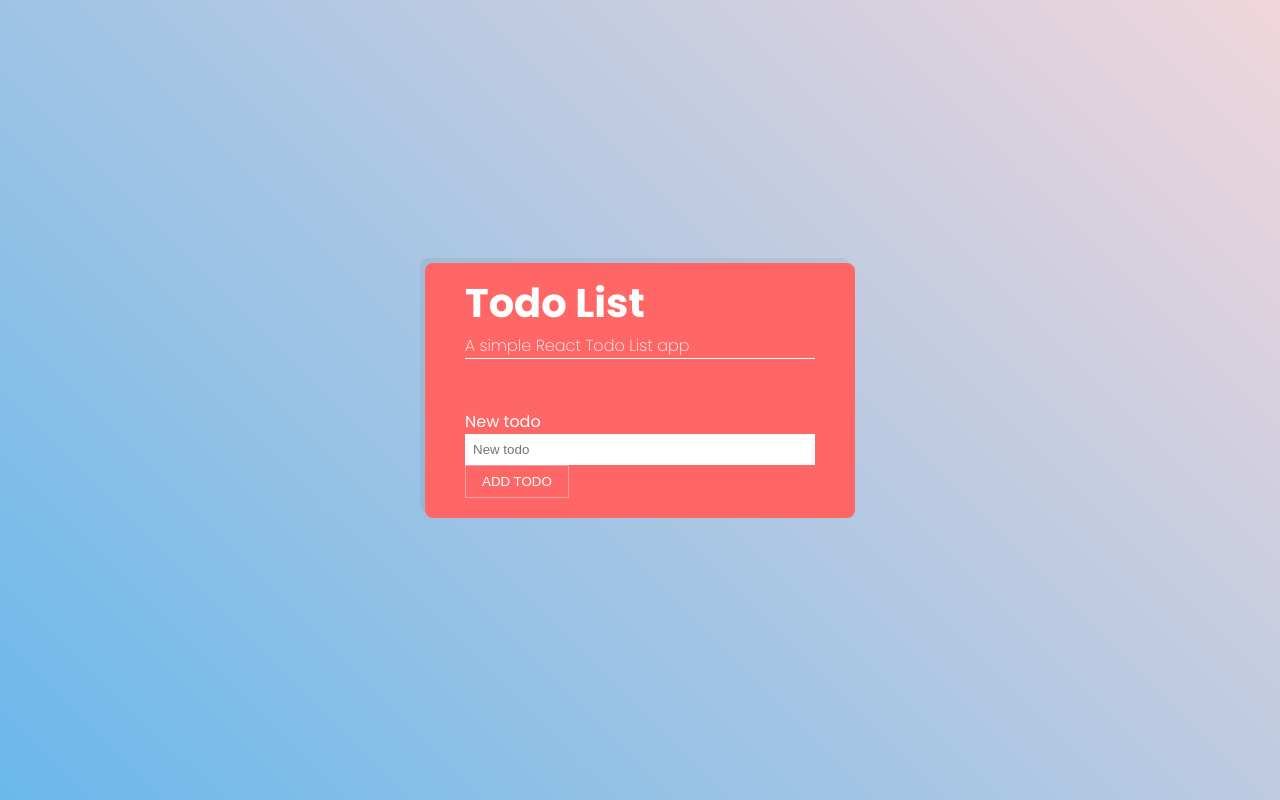
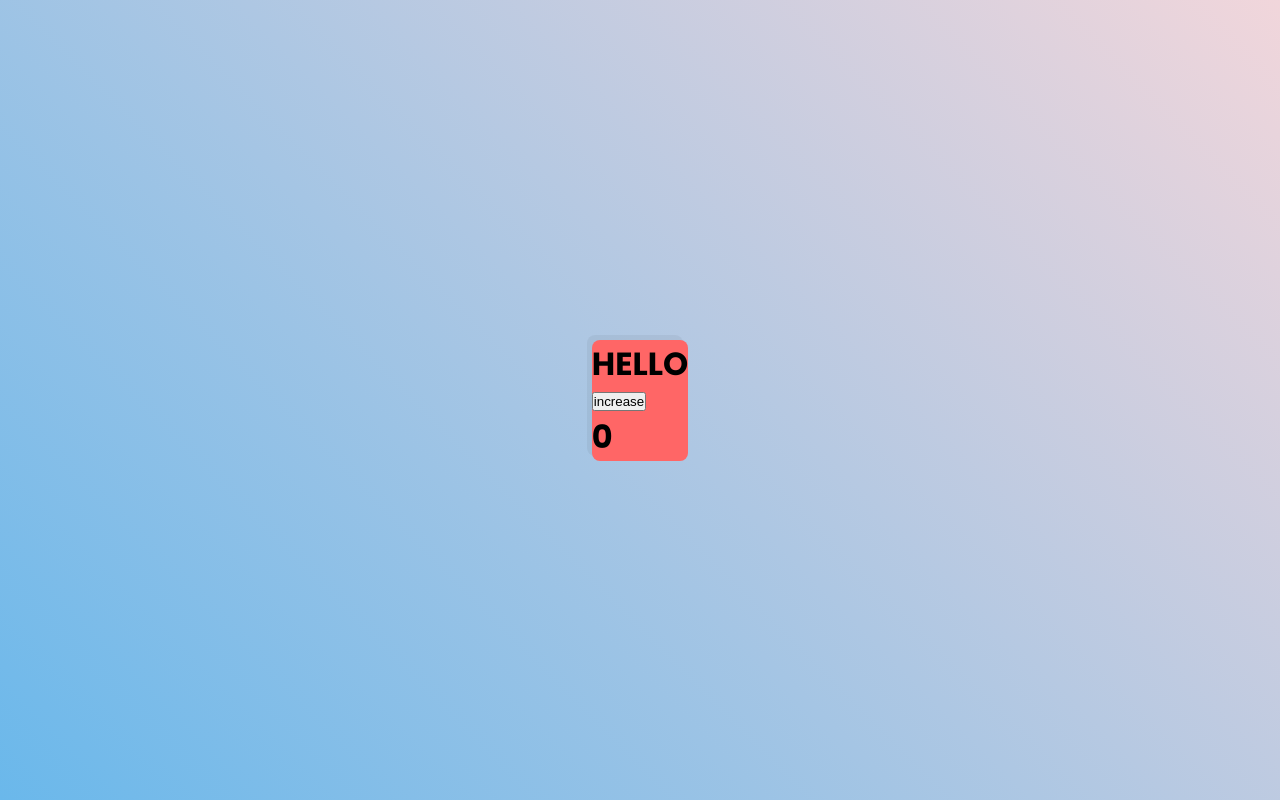
Before and after one commit to nguyenbinhduong108/Learn_React, a React (Vite) app: page / in a window 1280 px wide. Built offline with nearby package versions, Linux system fonts and the light colour scheme.

Commit message:
useCallback and memo

```diff
--- a/src/App.tsx
+++ b/src/App.tsx
@@ -1,10 +1,21 @@
 import Todo from "./components/Todo";
 import style from "./App.module.css";
+import Content from "./Content";
+import { useCallback, useState } from "react";
 
 export default function App() {
+  const [count, setCount] = useState(0);
+
+  const onIncrease = useCallback(() => {
+    setCount((prev) => prev + 1);
+  }, []);
+
   return (
     <div className={style.container}>
-      <Todo />
+      {/* <Todo /> */}
+      <Content onIncrease={onIncrease} />
+
+      <h1>{count}</h1>
     </div>
   );
 }
--- /dev/null
+++ b/src/Content.tsx
@@ -0,0 +1,16 @@
+import { memo } from "react";
+
+export default memo(function Content({
+  onIncrease,
+}: {
+  onIncrease: () => void;
+}) {
+  console.log("re-render");
+
+  return (
+    <>
+      <h1>HELLO</h1>
+      <button onClick={onIncrease}>increase</button>
+    </>
+  );
+});
--- a/src/main.tsx
+++ b/src/main.tsx
@@ -4,7 +4,7 @@
 import "./main.css";
 
 ReactDOM.createRoot(document.getElementById("root")!).render(
-  <React.StrictMode>
-    <App />
-  </React.StrictMode>
+  // <React.StrictMode>
+  <App />
+  // </React.StrictMode>
 );
```
